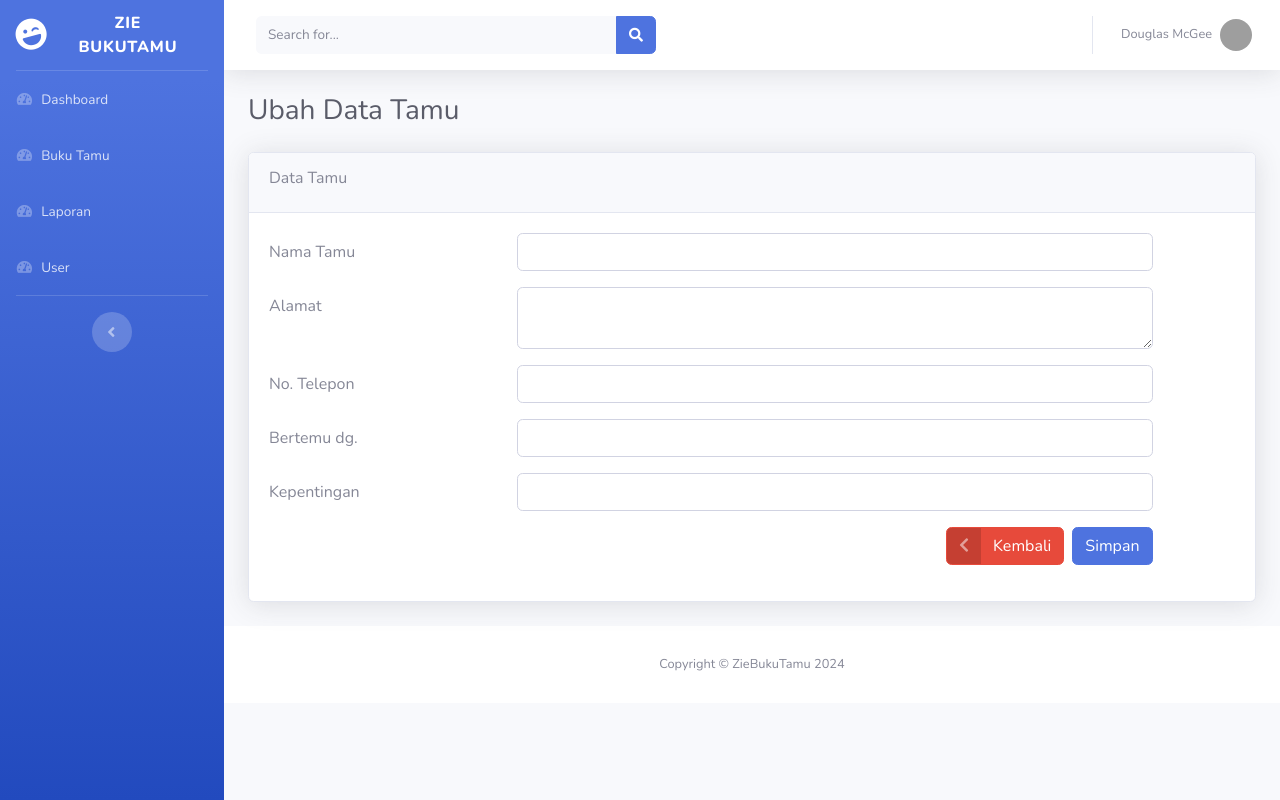
After one commit to M-Rofi-i-Alawi/tugas_BuSarah_buku_tamu, a PHP site: page /edit-tamu.php in a window 1280 px wide. The commit adds this page. Run offline with PHP 8.4, Linux system fonts and the light colour scheme; data that the repository does not hold is empty; grey boxes are pictures that could not be loaded.

Commit message:
menambahkan halaman edit buku tamu dan fitur ubah data tamu

```diff
--- /dev/null
+++ b/edit-tamu.php
@@ -0,0 +1,100 @@
+<?php
+include_once('templates/header.php');
+require_once('function.php');
+
+// jika ada id_tamu di url
+if(isset($_GET['id'])){
+    $id_tamu = $_GET['id'];
+    // ambil data tamu yang sesuai dengan id_tamu
+    $data = query("SELECT * FROM buku_tamu WHERE id_tamu = '$id_tamu'")[0];
+}
+?>
+<!-- Begin Page Content -->
+<div class="container-fluid">
+
+    <!-- Page Heading -->
+    <h1 class="h3 mb-4 text-gray-800">Ubah Data Tamu</h1>
+
+<?php
+// jika ada tombol simpan
+if (isset($_POST['simpan'])) {
+    if (ubah_tamu($_POST) > 0) {
+?>
+        <div class="alert alert-success" role="alert">
+            Data berhasil diubah!
+        </div>
+<?php
+    } else {
+?>
+        <div class="alert alert-danger" role="alert">
+            Data gagal diubah!
+        </div>
+<?php
+    }
+}
+?>
+    <div class="card shadow mb-4">
+        <div class="card-header py-3">
+            <h6>Data Tamu</h6>
+        </div>
+        <div class="card-body">
+            <form method="post" action="">
+                <input type="hidden" name="id_tamu" id="id_tamu" value="<?= $data['id_tamu'] ?>">
+
+                <div class="form-group row">
+                    <label for="nama_tamu" class="col-sm-3 col-form-label">Nama Tamu</label>
+                    <div class="col-sm-8">
+                        <input type="text" class="form-control" id="nama_tamu" name="nama_tamu" value="<?= $data['nama_tamu'] ?>">
+                    </div>
+                </div>
+
+                <div class="form-group row">
+                    <label for="alamat" class="col-sm-3 col-form-label">Alamat</label>
+                    <div class="col-sm-8">
+                        <textarea class="form-control" id="alamat" name="alamat"><?= $data['alamat'] ?></textarea>
+                    </div>
+                </div>
+
+                <div class="form-group row">
+                    <label for="no_hp" class="col-sm-3 col-form-label">No. Telepon</label>
+                    <div class="col-sm-8">
+                        <input type="text" class="form-control" id="no_hp" name="no_hp" value="<?= $data['no_hp'] ?>">
+                    </div>
+                </div>
+
+                <div class="form-group row">
+                    <label for="bertemu" class="col-sm-3 col-form-label">Bertemu dg.</label>
+                    <div class="col-sm-8">
+                        <input type="text" class="form-control" id="bertemu" name="bertemu" value="<?= $data['bertemu'] ?>">
+                    </div>
+                </div>
+
+                <div class="form-group row">
+                    <label for="kepentingan" class="col-sm-3 col-form-label">Kepentingan</label>
+                    <div class="col-sm-8">
+                        <input type="text" class="form-control" id="kepentingan" name="kepentingan" value="<?= $data['kepentingan'] ?>">
+                    </div>
+                </div>
+
+                <div class="form-group row">
+                    <label class="col-sm-3 col-form-label"></label>
+                    <div class="col-sm-8 d-flex justify-content-end">
+                        <a type="button" class="btn btn-danger btn-icon-split" href="buku-tamu.php">
+                            <span class="icon text-white-50">
+                                <i class="fas fa-chevron-left"></i>
+                            </span>
+                            <span class="text">Kembali</span>
+                        </a>
+                        <button type="submit" name="simpan" class="btn btn-primary ml-2">Simpan</button>
+                    </div>
+                </div>
+            </form>
+        </div>
+    </div>
+
+</div>
+<!-- /.container-fluid -->
+
+<?php
+include_once('templates/footer.php');
+?>
--- a/function.php
+++ b/function.php
@@ -37,4 +37,29 @@ function tambah_tamu($data)
 
     return mysqli_affected_rows($koneksi);
 }
+// function ubah data tamu
+function ubah_tamu($data)
+{
+    global $koneksi;
+
+    $kode        = htmlspecialchars($data["id_tamu"]);
+    $nama_tamu   = htmlspecialchars($data["nama_tamu"]);
+    $alamat      = htmlspecialchars($data["alamat"]);
+    $no_hp       = htmlspecialchars($data["no_hp"]);
+    $bertemu     = htmlspecialchars($data["bertemu"]);
+    $kepentingan = htmlspecialchars($data["kepentingan"]);
+
+    $query = "UPDATE buku_tamu SET
+                nama_tamu = '$nama_tamu',
+                alamat = '$alamat',
+                no_hp = '$no_hp',
+                bertemu = '$bertemu',
+                kepentingan = '$kepentingan'
+              WHERE id_tamu = '$kode'";
+
+    mysqli_query($koneksi, $query);
+
+    return mysqli_affected_rows($koneksi);
+}
+
 ?>
```
Also changed, not shown: buku-tamu.php (+9 -13 lines).
